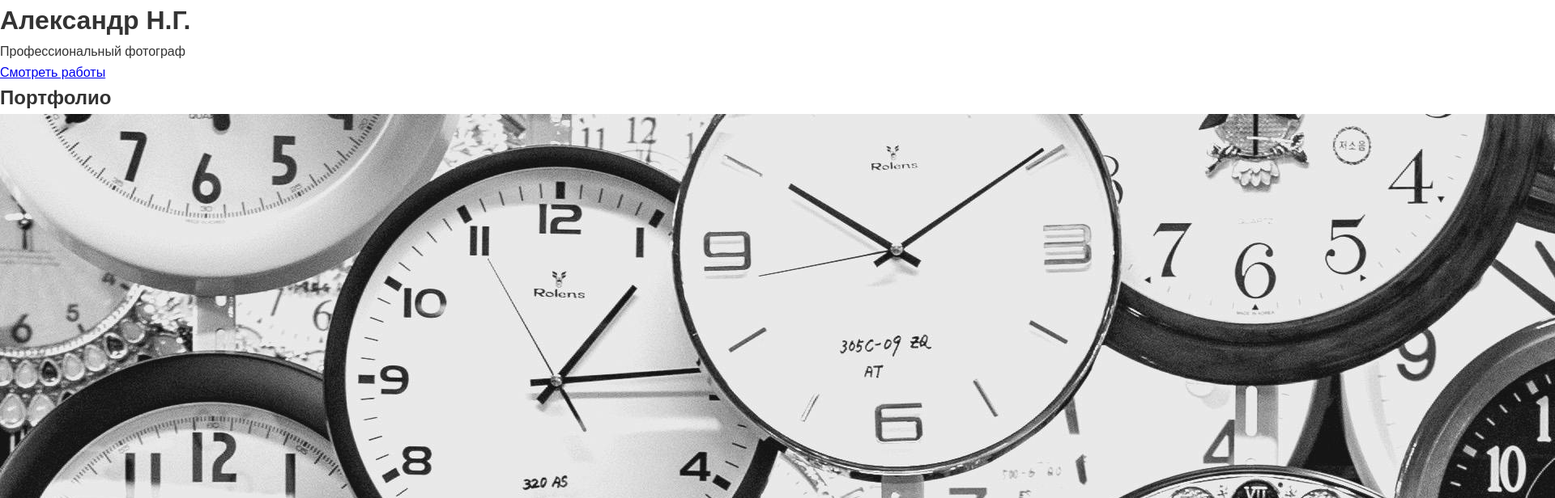
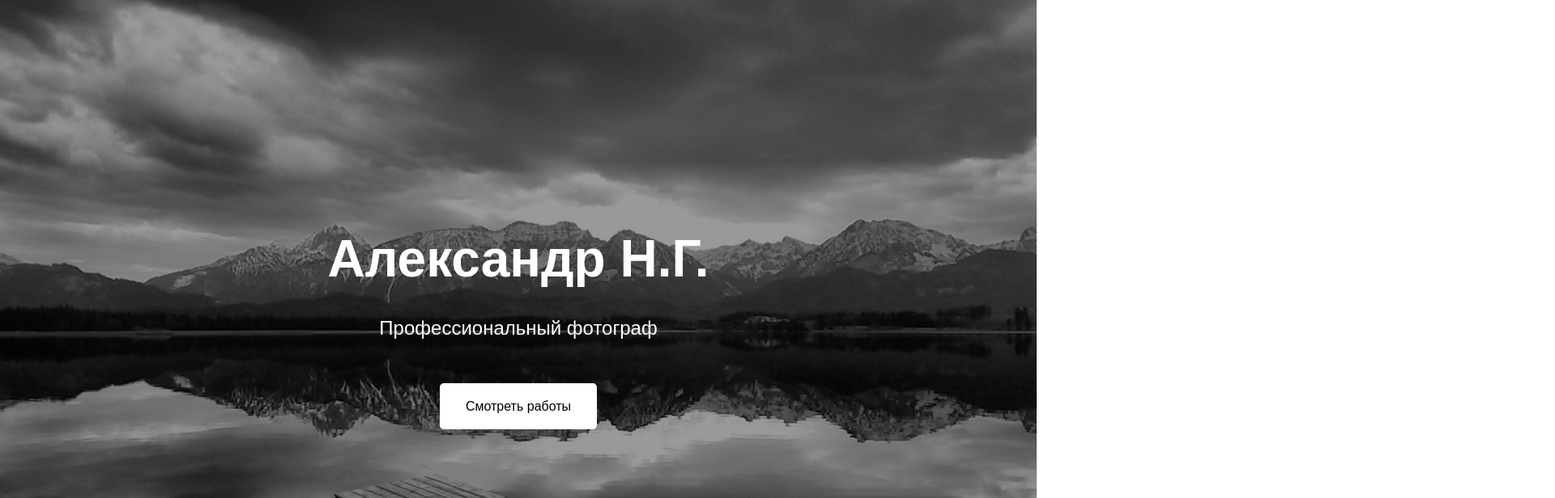
Before and after one commit to prokazin/photo, a plain HTML site: page index.html in a window 1280 px wide. Shown: the top 616 px of the page at 81% size, 1920 px wide, since content can reach past the window. Drawn offline with Linux system fonts and the light colour scheme.

Commit message:
Update style.css

```diff
--- a/style.css
+++ b/style.css
@@ -1,5 +1,38 @@
 * { margin:0; padding:0; box-sizing:border-box; }
-body { font-family: 'Arial', sans-serif; color:#333; line-height:1.6; overflow-x:hidden; }
+body { font-family: 'Arial', sans-serif; color:#333; line-height:1.6; }
+
+.hero {
+    height: 100vh;
+    background: url('images/hero.jpg') center/cover no-repeat;
+    position: relative;
+}
+.hero-overlay {
+    position: absolute;
+    top:0; left:0; width:100%; height:100%;
+    background: rgba(0,0,0,0.4);
+    display: flex;
+    flex-direction: column;
+    justify-content: center;
+    align-items: center;
+    text-align: center;
+    color: white;
+}
+.hero h1 { font-size: 4rem; }
+.hero p { font-size: 1.5rem; margin: 1rem 0; }
+.btn { padding: 1rem 2rem; background: #fff; color:#000; text-decoration:none; border-radius:5px; margin-top:2rem; }
+
+section { padding: 5rem 10%; text-align:center; }
+h2 { font-size: 2.5rem; margin-bottom: 2rem; }
+
+.grid {
+    display: grid;
+    grid-template-columns: repeat(auto-fit, minmax(300px, 1fr));
+    gap: 1rem;
+}
+.grid img { width:100%; height:auto; cursor:pointer; transition: transform 0.3s; }
+.grid img:hover { transform: scale(1.05); }
+
+.about, .contact { background: #f9f9f9; }
 
 /* Прелоадер */
 #preloader {
@@ -15,18 +48,20 @@
     100% { transform: rotateY(360deg); }
 }
 
-/* Остальные стили как раньше */
-.hero { /* ... без изменений */ }
+/* Соцсети (пока скрыты) */
+.social-icons a {
+    font-size: 2.5rem; margin: 0 1rem; color: #333; opacity: 0.6;
+}
 
-.grid { /* ... */ }
+/* Lightbox */
+#lightbox {
+    display:none; position:fixed; top:0; left:0; width:100%; height:100%;
+    background: rgba(0,0,0,0.9); justify-content:center; align-items:center;
+}
+#lightbox img { max-width:90%; max-height:90%; }
 
-.social-icons {
-    margin: 2rem 0;
+@media (max-width:768px) {
+    .hero h1 { font-size: 3rem; }
 }
-.social-icons a {
-    font-size: 2.5rem; color:#fff; margin:0 1rem; opacity:0.7; transition:0.3s;
-}
-.social-icons a:hover { opacity:1; transform:scale(1.2); }
 
-/* Когда сайт загрузился — скрываем прелоадер */
 body.loaded #preloader { opacity:0; pointer-events:none; }
```
